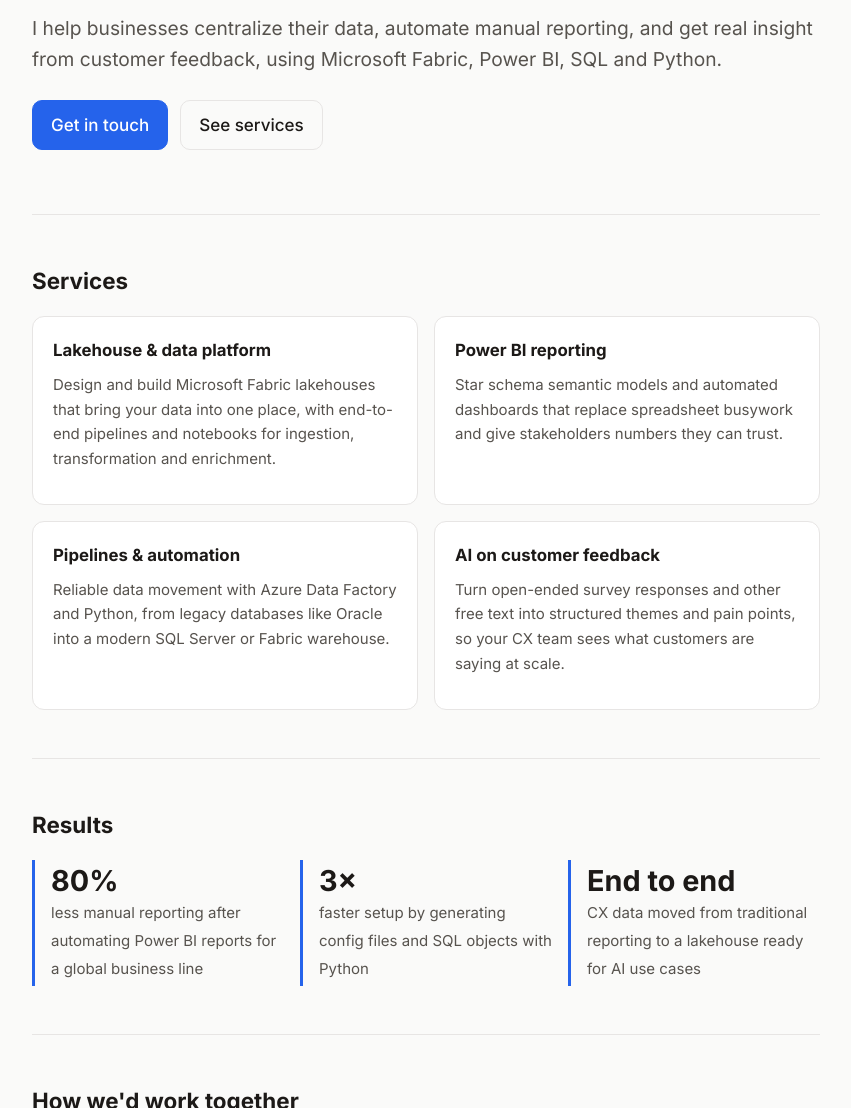
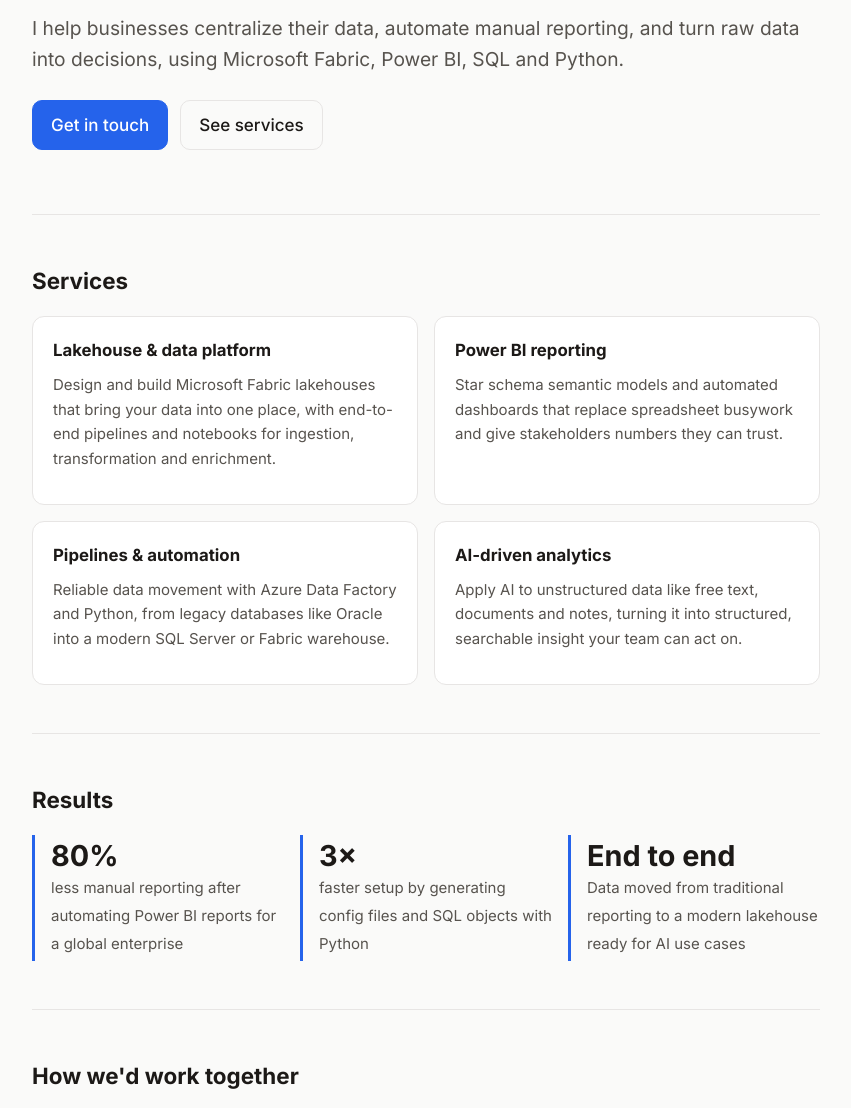
Before and after one commit to vamanwani/vigmanwani.com, a plain HTML site: page index.html in a window 1280 px wide. Shown: the part 371-1479 px from the top of the page, without its empty margins (214-1065 px from the left). Drawn offline with Linux system fonts and the light colour scheme.

Commit message:
Make site copy generic, remove CX references
Co-Authored-By: Claude Opus 5.5 <noreply@anthropic.com>
Claude-Session: https://claude.ai/code/session_01Up3UL8eEbRXPzgHE4kvNtS

```diff
--- a/index.html
+++ b/index.html
@@ -4,7 +4,7 @@
   <meta charset="utf-8">
   <meta name="viewport" content="width=device-width, initial-scale=1">
   <title>Vig Manwani · Data Consulting</title>
-  <meta name="description" content="Data consulting by Vig Manwani: Microsoft Fabric lakehouses, Power BI reporting, data pipelines and AI-driven analysis of customer feedback.">
+  <meta name="description" content="Data consulting by Vig Manwani: Microsoft Fabric lakehouses, Power BI reporting, data pipelines and AI-driven analytics.">
   <meta property="og:title" content="Vig Manwani · Data Consulting">
   <meta property="og:description" content="Turn scattered data into reporting and insight your team actually uses.">
   <meta property="og:url" content="https://vigmanwani.com">
@@ -31,7 +31,7 @@
     <section class="Hero">
       <p class="Eyebrow">Data consulting · Microsoft Fabric · Power BI · Python</p>
       <h1>Turn scattered data into reporting your team actually uses.</h1>
-      <p class="Lead">I help businesses centralize their data, automate manual reporting, and get real insight from customer feedback, using Microsoft Fabric, Power BI, SQL and Python.</p>
+      <p class="Lead">I help businesses centralize their data, automate manual reporting, and turn raw data into decisions, using Microsoft Fabric, Power BI, SQL and Python.</p>
       <div class="Buttons">
         <a class="Button" href="#contact">Get in touch</a>
         <a class="Button Ghost" href="#services">See services</a>
@@ -54,8 +54,8 @@
           <p>Reliable data movement with Azure Data Factory and Python, from legacy databases like Oracle into a modern SQL Server or Fabric warehouse.</p>
         </article>
         <article class="Card">
-          <h3>AI on customer feedback</h3>
-          <p>Turn open-ended survey responses and other free text into structured themes and pain points, so your CX team sees what customers are saying at scale.</p>
+          <h3>AI-driven analytics</h3>
+          <p>Apply AI to unstructured data like free text, documents and notes, turning it into structured, searchable insight your team can act on.</p>
         </article>
       </div>
     </section>
@@ -63,9 +63,9 @@
     <section id="results">
       <h2>Results</h2>
       <div class="Stats">
-        <div class="Stat"><strong>80%</strong><span>less manual reporting after automating Power BI reports for a global business line</span></div>
+        <div class="Stat"><strong>80%</strong><span>less manual reporting after automating Power BI reports for a global enterprise</span></div>
         <div class="Stat"><strong>3×</strong><span>faster setup by generating config files and SQL objects with Python</span></div>
-        <div class="Stat"><strong>End to end</strong><span>CX data moved from traditional reporting to a lakehouse ready for AI use cases</span></div>
+        <div class="Stat"><strong>End to end</strong><span>Data moved from traditional reporting to a modern lakehouse ready for AI use cases</span></div>
       </div>
     </section>
 
@@ -83,7 +83,7 @@
       <h2>About</h2>
       <div class="About">
         <div>
-          <p>I'm Vignesh (Vig) Manwani, an analytics engineer based in Argentina. I've spent the last three years at a global insurance company building data infrastructure for customer experience teams: Fabric lakehouses, semantic models, automated Power BI reporting, and AI-driven analysis of customer feedback.</p>
+          <p>I'm Vignesh (Vig) Manwani, an analytics engineer based in Argentina. I've spent the last three years at a global insurance company building data infrastructure end to end: Fabric lakehouses, semantic models, automated Power BI reporting, and AI-driven analytics.</p>
           <p>I pair hands-on data engineering with an understanding of what the business needs from the numbers. I'm also completing a Systems Engineering degree at Universidad Tecnológica Nacional.</p>
           <p>I work remotely with clients in <strong>English and Spanish</strong>.</p>
         </div>
```
